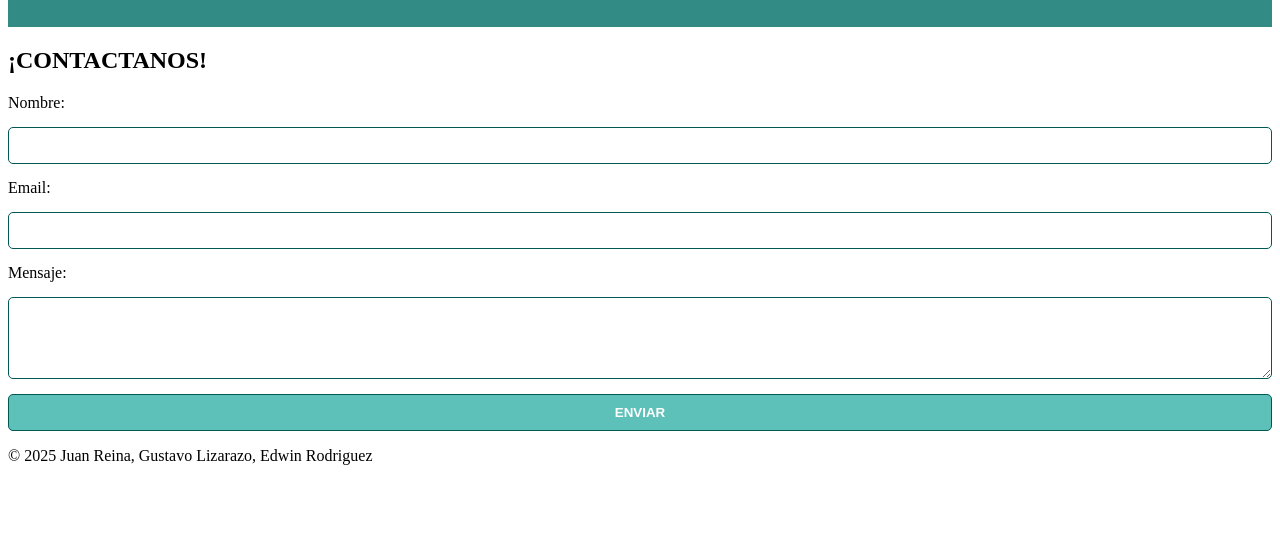
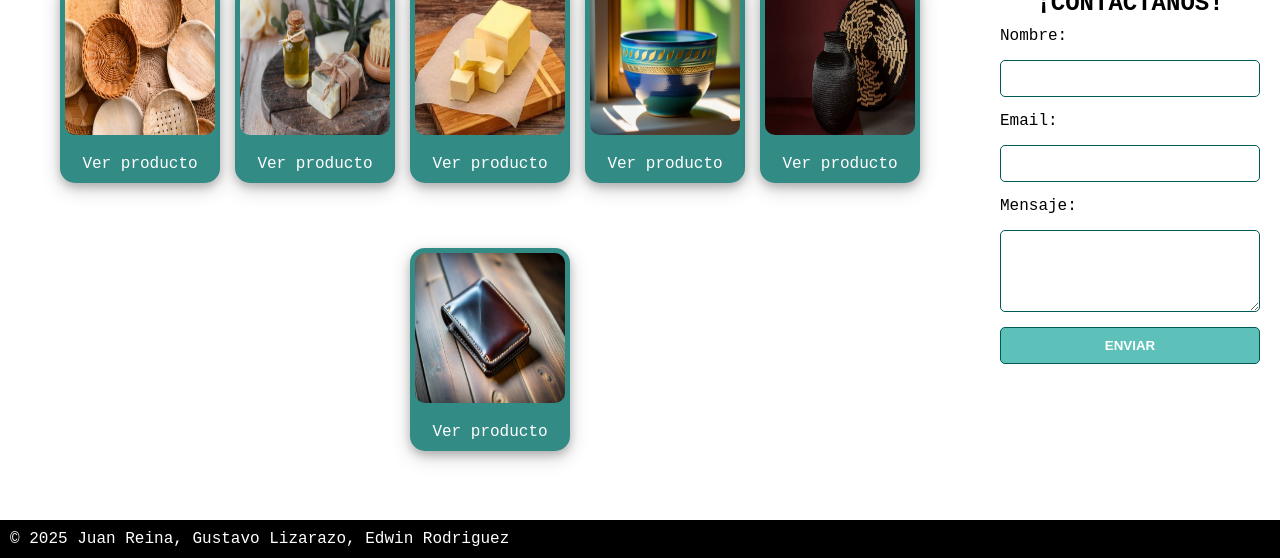
Before and after one commit to juanreina19/proyecto-bootcamp, a plain HTML site: page index.html in a window 1280 px wide. Shown: the part 242-800 px from the top of the page. Drawn offline with Linux system fonts and the light colour scheme.

Commit message:
feat(tienda): productos, css estructurado

```diff
--- a/css/style.css
+++ b/css/style.css
@@ -1,3 +1,64 @@
+* {
+    margin: 0;
+}
+
+body {
+    font-family: 'Courier New', Courier, monospace;
+}
+
+.container {
+    display: grid;
+    grid-template-rows: auto 1fr auto;
+    min-height: 100dvh;
+}
+
+footer {
+    background-color: black;
+    color: white;
+    padding: 10px;
+}
+
+main {
+    display: grid;
+    grid-template-columns: 1fr 300px;
+}
+
+/* Estilos de la tienda */
+.tienda {
+    margin: 10px;
+    display: flex;
+    gap: 15px;
+    padding: 10px;
+    flex-wrap: wrap;
+    justify-content: center;
+}
+
+.item {
+    border-radius: 15px;
+    height: fit-content;
+    background-color: #338b85;
+    box-shadow: 0 4px 8px 0 rgba(0, 0, 0, 0.2), 0 6px 20px 0 rgba(0, 0, 0, 0.19);
+}
+
+.item img {
+    border-radius: 15px;
+    padding: 5px;
+    height: 150px;
+    width: 150px;
+}
+
+.item p {
+    color: white;
+    text-align: center;
+    padding: 10px;
+}
+
+.item:hover {
+    cursor: pointer;
+}
+
+/* Estilos nav */
+
 header {
     background-color: #338b85;
 }
@@ -30,10 +91,21 @@ nav a:hover {
     color: black;
     text-decoration: none;
     background-color: #d5ffff;
-    border: 3px solid black;
+    border: 1px solid black;
 }
 
 /* Formulario con Flexbox */
+
+.contac {
+    padding: 10px;
+    margin: 10px;
+}
+
+.contac h2 {
+    text-align: center;
+    padding: 10px;
+}
+
 .contac form {
     display: flex;
     flex-direction: column;
--- a/index.html
+++ b/index.html
@@ -19,6 +19,26 @@
             </nav>
         </header>
         <main>
+            <div class="tienda">
+                <div class="item"><img src="img/img1.jpg" alt="">
+                    <p>Ver producto</p>
+                </div>
+                <div class="item"><img src="img/img2.jpg" alt="">
+                    <p>Ver producto</p>
+                </div>
+                <div class="item"><img src="img/img3.webp" alt="">
+                    <p>Ver producto</p>
+                </div>
+                <div class="item"><img src="img/img4.webp" alt="">
+                    <p>Ver producto</p>
+                </div>
+                <div class="item"><img src="img/img5.jpg" alt="">
+                    <p>Ver producto</p>
+                </div>
+                <div class="item"><img src="img/img6.webp" alt="">
+                    <p>Ver producto</p>
+                </div>
+            </div>
             <section class="contac">
                 <h2>¡CONTACTANOS!</h2>
                 <form>
```
